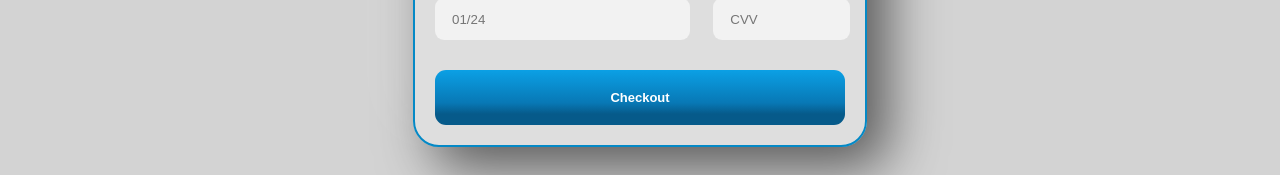
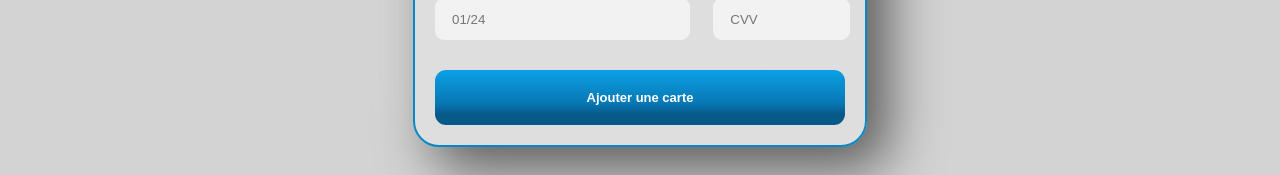
Before and after one commit to OneLiberty/TP04_BRENNER_Quentin, an Angular app in the folder FRONTEND/: page / in a window 1280 px wide. Shown: the part 435-610 px from the top of the page. Built offline with nearby package versions, Linux system fonts and the light colour scheme.

Commit message:
changed button name to better match the purpose

```diff
--- a/FRONTEND/src/app/components/card-form/card-form.component.css
+++ b/FRONTEND/src/app/components/card-form/card-form.component.css
@@ -76,7 +76,7 @@ p {
     background-color: transparent;
 }
 
-.purchase--btn {
+.addCard--btn {
     height: 55px;
     background: #F2F2F2;
     border-radius: 11px;
@@ -90,11 +90,11 @@ p {
     transition: all 0.3s cubic-bezier(0.15, 0.83, 0.66, 1);
 }
 
-.purchase--btn:hover {
+.addCard--btn:hover {
     box-shadow: 0px 0px 0px 2px #FFFFFF, 0px 0px 0px 4px #0ba0e5;
 }
 
-.purchase--btn:active {
+.addCard--btn:active {
     box-shadow: 0px 0px 0px 2px #FFFFFF, 0px 0px 0px 4px #065a8a;
     transform: scale(0.95, 0.95);
 }
--- a/FRONTEND/src/app/components/card-form/card-form.component.html
+++ b/FRONTEND/src/app/components/card-form/card-form.component.html
@@ -34,6 +34,6 @@
         </div>
       </div>
     </div>
-    <button type="submit" class="purchase--btn">Checkout</button>
+    <button type="submit" class="addCard--btn">Ajouter une carte</button>
   </form>
 </div>
```
